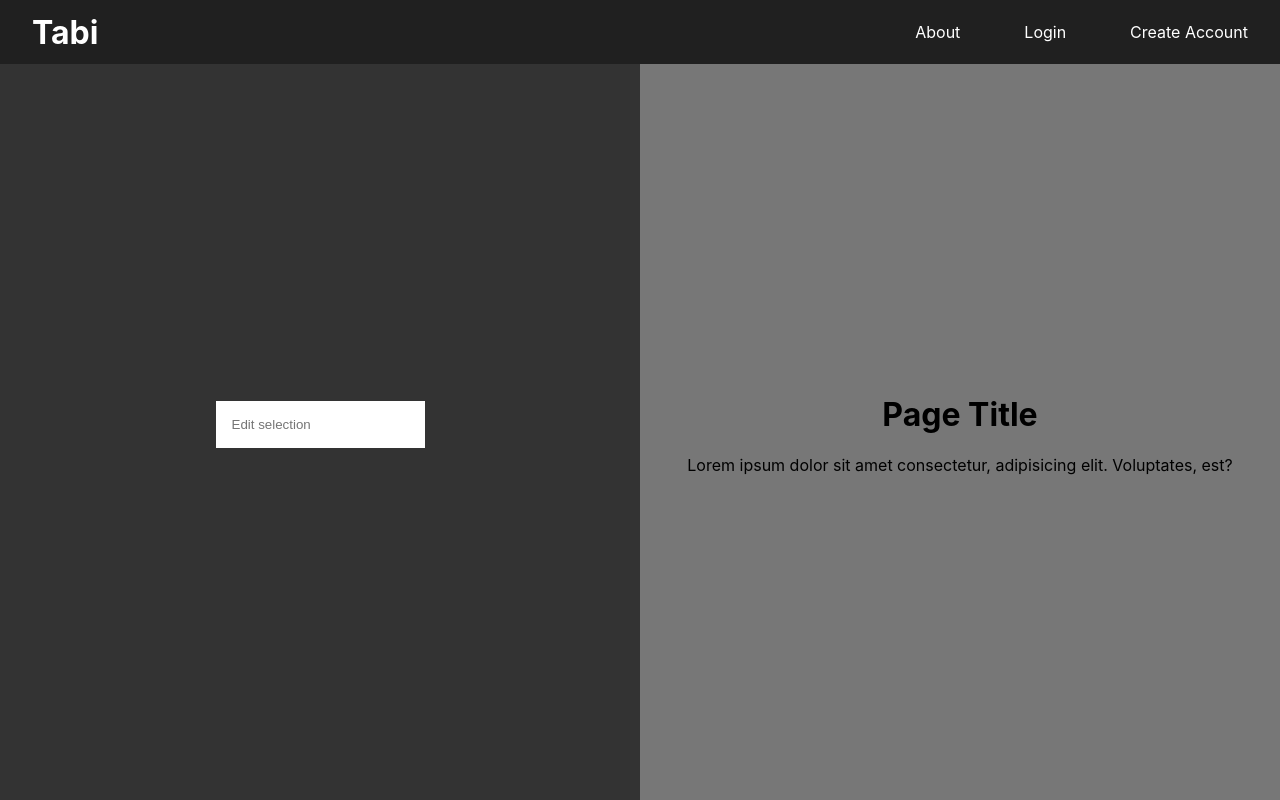
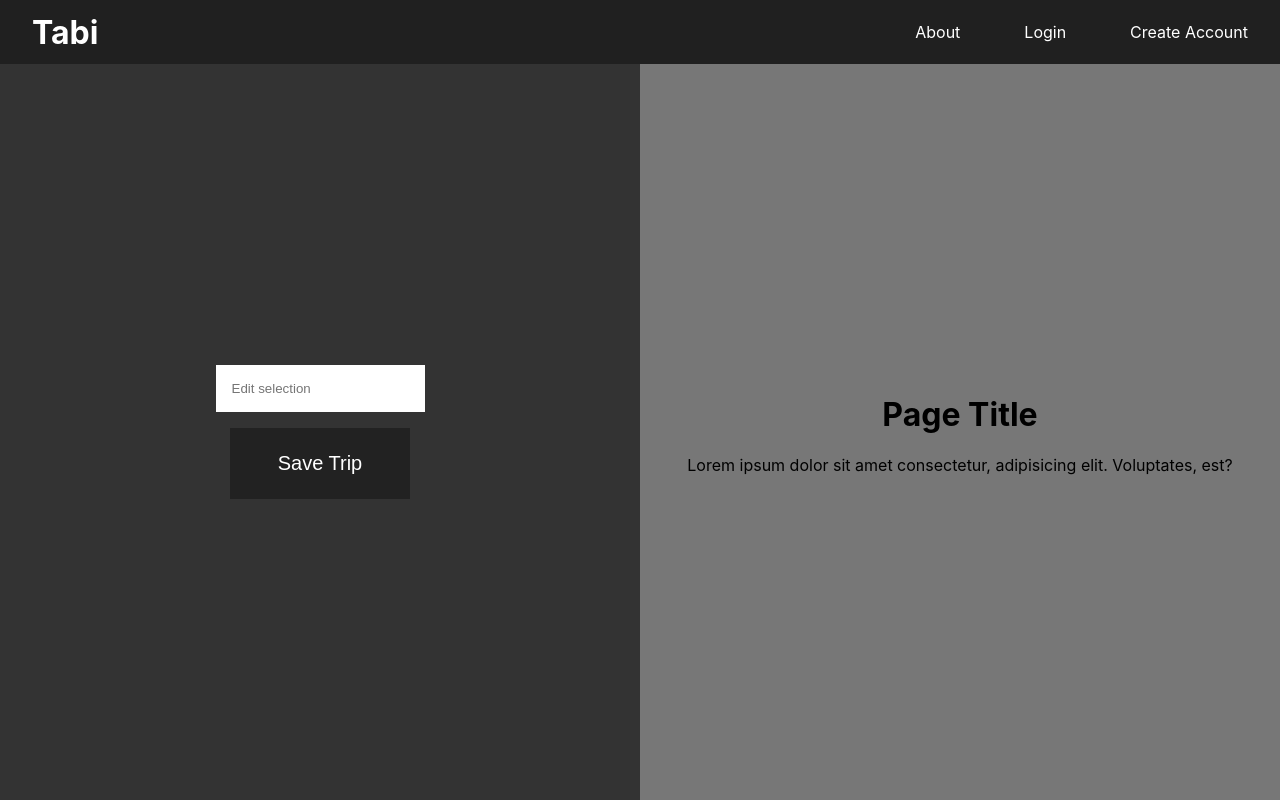
Before and after one commit to AlexLLKong/Tabi, a React (Create React App) app in the folder tabi/: page /tripeditor in a window 1280 px wide. Built offline with nearby package versions, Linux system fonts and the light colour scheme; no server answers.

Commit message:
Trip can be saved from Trip Editor App
[Ticket: 044]

```diff
--- a/tabi/src/Actions/TripEditorActions.ts
+++ b/tabi/src/Actions/TripEditorActions.ts
@@ -1,4 +1,11 @@
-import { TRIP_SELECTED, NO_TRIP_SELECTED } from './types'
+import axios from 'axios'
+import {
+	TRIP_SELECTED,
+	NO_TRIP_SELECTED,
+	TRIP_SAVE_SUCCESS,
+	TRIP_SAVE_FAILED,
+	SAVING_TRIP,
+} from './types'
 import { ITrip } from '../interfaces'
 
 export const selectTrip = (trip: ITrip) => (dispatch: Function) => {
@@ -13,3 +20,29 @@ export const deselectTrip = () => (dispatch: Function) => {
 		type: NO_TRIP_SELECTED,
 	})
 }
+
+export const saveTrip = ({ name, html, css, imgs, preview }: ITrip) => (
+	dispatch: Function
+) => {
+	dispatch({ type: SAVING_TRIP })
+	const config = {
+		headers: {
+			'Content-Type': 'application/json',
+		},
+	}
+
+	const body = JSON.stringify({ name, html, css, imgs, preview })
+	axios
+		.post('api/trip', body, config)
+		.then(res => {
+			dispatch({
+				type: TRIP_SAVE_SUCCESS,
+				payload: res.data,
+			})
+		})
+		.catch(err => {
+			dispatch({
+				type: TRIP_SAVE_FAILED,
+			})
+		})
+}
--- a/tabi/src/Actions/types.ts
+++ b/tabi/src/Actions/types.ts
@@ -12,6 +12,9 @@ export const TEMPLATES_LOADING = 'TEMPLATES_LOADING'
 export const TEMPLATES_LOADED = 'TEMPLATES_LOADED'
 export const TRIP_SELECTED = 'TRIP_SELECTED'
 export const NO_TRIP_SELECTED = 'NO_TRIP_SELECTED'
+export const SAVING_TRIP = 'SAVING_TRIP'
+export const TRIP_SAVE_SUCCESS = 'TRIP_SAVE_SUCCESS'
+export const TRIP_SAVE_FAILED = 'TRIP_SAVE_FAILED'
 // export const TRIPS_LOADING = 'TRIPS_LOADING'
 // export const TRIPS_LOADED = 'TRIPS_LOADED'
 
--- a/tabi/src/Components/EditFieldContainer.module.css
+++ b/tabi/src/Components/EditFieldContainer.module.css
@@ -17,3 +17,12 @@
 .pointer {
 	cursor: pointer;
 }
+.btn {
+	background-color: #222222;
+	color: #ffffff;
+	border: 0;
+	padding: 1.5rem 3rem;
+	font-size: 1.25rem;
+	cursor: pointer;
+	text-decoration: none;
+}
--- a/tabi/src/Components/EditFieldContainer.tsx
+++ b/tabi/src/Components/EditFieldContainer.tsx
@@ -1,7 +1,14 @@
-import React, { FC, useEffect, useState } from 'react'
+import React, { useEffect, useState } from 'react'
 import styles from './EditFieldContainer.module.css'
+import { connect } from 'react-redux'
+import { saveTrip } from '../Actions/TripEditorActions'
 import { Wrapper } from './Wrapper'
-type Props = { content: JSX.Element | JSX.Element[] }
+import { Button } from './Button'
+import {
+	IEditFieldContainer,
+	IEditFieldContainerReduxProps,
+} from '../interfaces'
+
 const useInput = (
 	type: string
 ): [string, JSX.Element, React.Dispatch<React.SetStateAction<string>>] => {
@@ -20,9 +27,19 @@ const useInput = (
 const getEditableElements = (): NodeListOf<HTMLElement> => {
 	return document.querySelectorAll("[data-editable= 'true']")
 }
-export const EditFieldContainer: FC<Props> = ({ content }) => {
+const EditFieldContainer = ({
+	content,
+	trip,
+	saveTrip,
+}: IEditFieldContainer) => {
 	let [editElement, setEditElement] = useState<HTMLElement | null>(null)
 	let [newValue, newValueInput, setValue] = useInput('text')
+	let [name, setName] = useState('')
+	let [nameElement, setNameElement] = useState<HTMLElement | null>(null)
+	let [html, setHtml] = useState('')
+	let [containerElement, setContainerElement] = useState<HTMLElement | null>(
+		null
+	)
 	useEffect(() => {
 		const editableElements = getEditableElements()
 		const handleClick = (e: Event, element: HTMLElement) => {
@@ -30,6 +47,10 @@ export const EditFieldContainer: FC<Props> = ({ content }) => {
 			setEditElement(editElement => element)
 			setValue(element.innerHTML)
 		}
+		setNameElement(nameElement => document.querySelector('#name'))
+		setContainerElement(containerElement =>
+			document.querySelector('#templateContainer')
+		)
 		let clickEventHandlers: { (e: Event): void }[] = []
 		editableElements.forEach(element => {
 			const handler = (e: Event) => {
@@ -47,13 +68,38 @@ export const EditFieldContainer: FC<Props> = ({ content }) => {
 			}
 		}
 	}, [setValue, content])
+
 	useEffect(() => {
 		if (editElement) editElement.innerHTML = newValue
-	}, [newValue, editElement])
+		if (nameElement) setName(nameElement.innerHTML)
+		if (containerElement)
+			setHtml(JSON.stringify(containerElement.outerHTML))
+	}, [newValue, editElement, nameElement, containerElement])
+
+	const handleSaveTrip = (e: any) => {
+		e.preventDefault()
+		const newTrip = {
+			name: name,
+			html: JSON.stringify(html),
+			css: trip.selectedTrip.css,
+			imgs: [...trip.selectedTrip.imgs],
+			preview: '',
+		}
+		saveTrip(newTrip)
+	}
 	return (
 		<div className={styles.mainContainer}>
-			<Wrapper>{newValueInput}</Wrapper>
+			<Wrapper>
+				{newValueInput}
+				<Button className={styles.btn} onClick={handleSaveTrip}>
+					Save Trip
+				</Button>
+			</Wrapper>
 			<div className={styles.contentContainer}>{content}</div>
 		</div>
 	)
 }
+const mapStateToProps = (state: IEditFieldContainerReduxProps) => ({
+	trip: state.trip,
+})
+export default connect(mapStateToProps, { saveTrip })(EditFieldContainer)
--- a/tabi/src/Components/Wrapper.module.css
+++ b/tabi/src/Components/Wrapper.module.css
@@ -1,4 +1,4 @@
-.wrapper {
+.ourWrapper {
 	display: flex;
 	flex-direction: column;
 	justify-content: center;
--- a/tabi/src/Components/Wrapper.tsx
+++ b/tabi/src/Components/Wrapper.tsx
@@ -3,5 +3,5 @@ import styles from './Wrapper.module.css'
 type Props = {}
 
 export const Wrapper: FC<Props> = ({ children }) => (
-	<div className={styles.wrapper}>{children}</div>
+	<div className={styles.ourWrapper}>{children}</div>
 )
--- a/tabi/src/Pages/TripEditorPage.tsx
+++ b/tabi/src/Pages/TripEditorPage.tsx
@@ -2,7 +2,7 @@ import React, { useEffect, useState } from 'react'
 import parse from 'html-react-parser'
 import { connect } from 'react-redux'
 import { ITripReduxProps, ITripEditorPage } from '../interfaces'
-import { EditFieldContainer } from '../Components/EditFieldContainer'
+import EditFieldContainer from '../Components/EditFieldContainer'
 import { Wrapper } from '../Components/Wrapper'
 // import pageStyles from './Pages.module.css'
 //type Props = { content: JSX.Element }
```
Also changed, not shown: tabi/src/interfaces.ts (+14 -2 lines), 2 other files (tests, documents, lock files or other folders).
